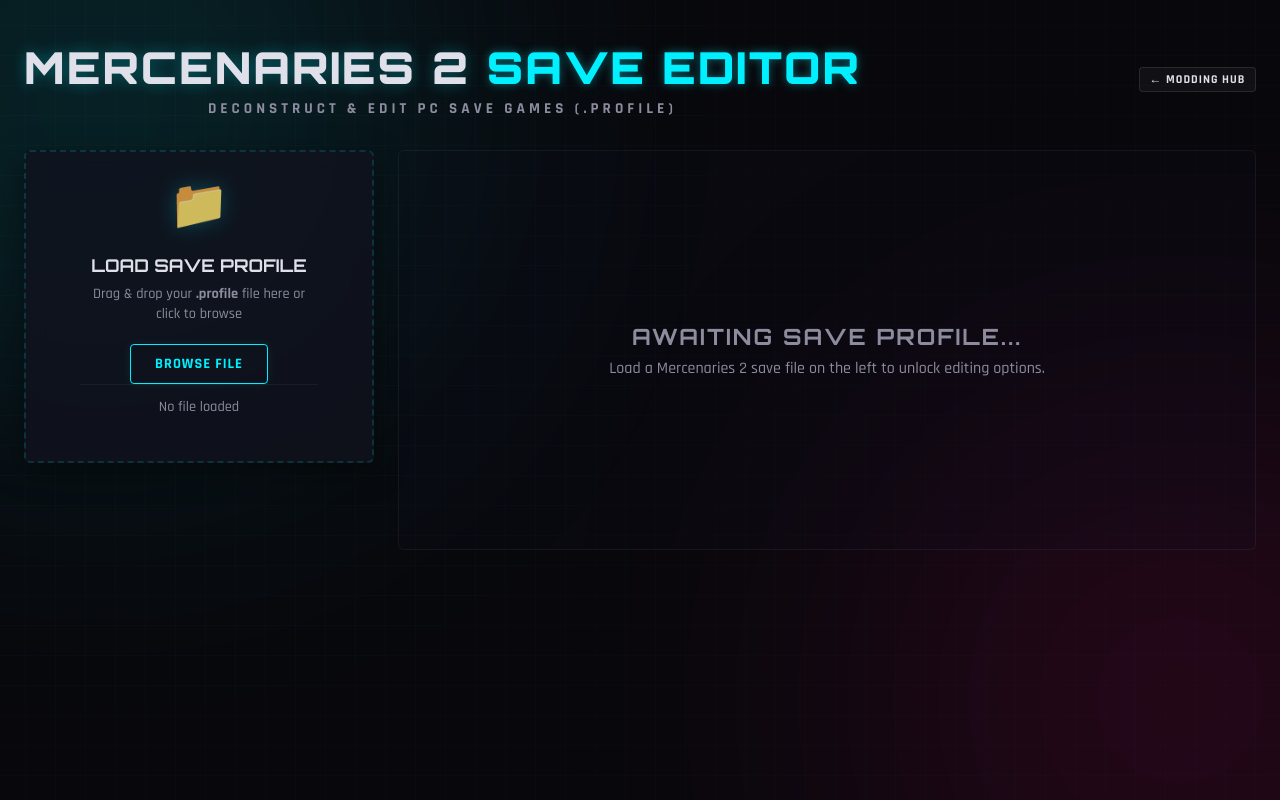
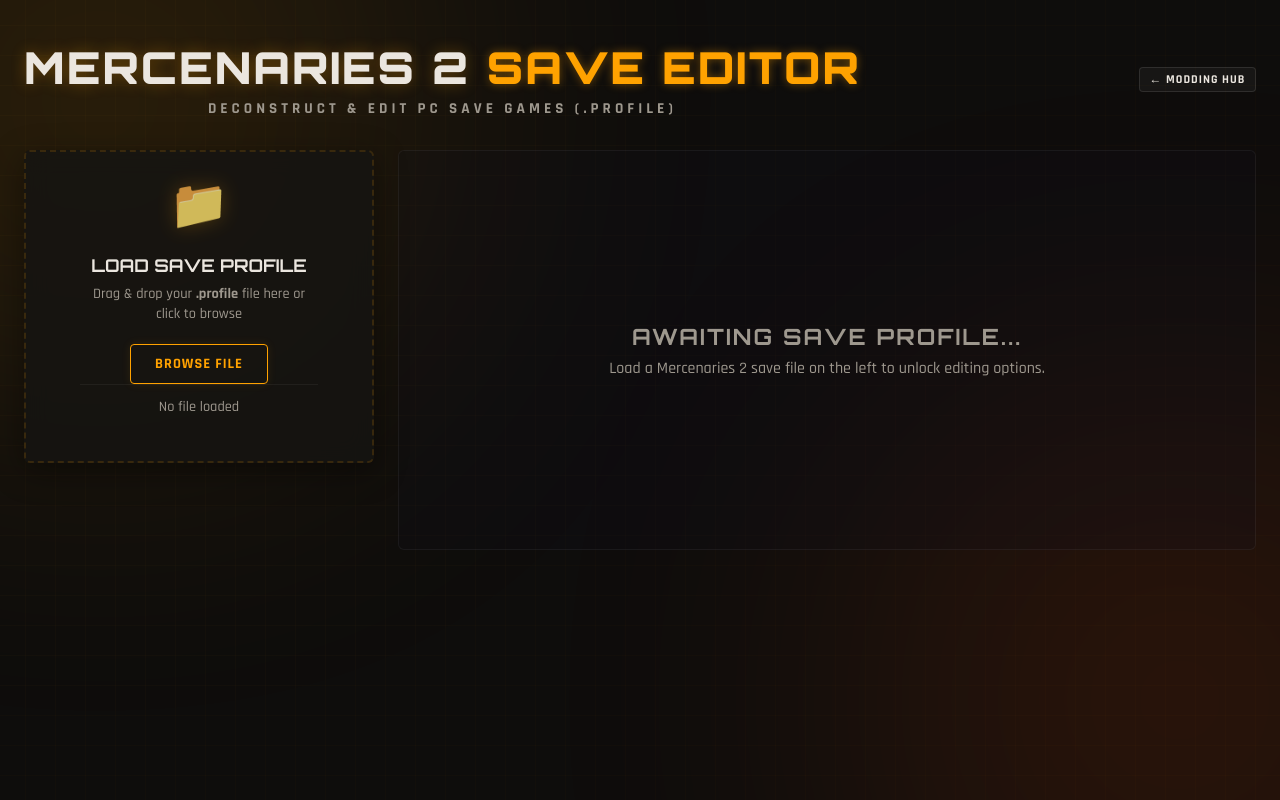
Before and after one commit to loganw234/mercs2-tools, a plain HTML site: page editor.html in a window 1280 px wide. Drawn offline with Linux system fonts and the light colour scheme.

Commit message:
Update color palette to match Mercenaries 2 amber and fire theme

```diff
--- a/index.css
+++ b/index.css
@@ -6,17 +6,17 @@
 }
 
 :root {
-    --bg-dark: #08080c;
-    --card-bg: rgba(18, 18, 30, 0.75);
-    --border-color: rgba(0, 240, 255, 0.15);
-    --border-glow: rgba(0, 240, 255, 0.35);
+    --bg-dark: #0e0d0c;
+    --card-bg: rgba(22, 20, 18, 0.85);
+    --border-color: rgba(255, 162, 0, 0.15);
+    --border-glow: rgba(255, 162, 0, 0.35);
 
-    --primary: #00f0ff;
-    --primary-glow: rgba(0, 240, 255, 0.4);
-    --accent: #ff007f;
-    --accent-glow: rgba(255, 0, 127, 0.4);
-    --text-main: #e0e0ea;
-    --text-muted: #8c8c9e;
+    --primary: #ffa200;
+    --primary-glow: rgba(255, 162, 0, 0.4);
+    --accent: #ff5100;
+    --accent-glow: rgba(255, 81, 0, 0.4);
+    --text-main: #ebe6df;
+    --text-muted: #9e988e;
 
     --friendly: #39ff14;
     --friendly-bg: rgba(57, 255, 20, 0.15);
@@ -46,8 +46,8 @@
     width: 100vw;
     height: 100vh;
     background-image:
-        linear-gradient(rgba(0, 240, 255, 0.02) 1px, transparent 1px),
-        linear-gradient(90deg, rgba(0, 240, 255, 0.02) 1px, transparent 1px);
+        linear-gradient(rgba(255, 162, 0, 0.02) 1px, transparent 1px),
+        linear-gradient(90deg, rgba(255, 162, 0, 0.02) 1px, transparent 1px);
     background-size: 30px 30px;
     background-position: center center;
     z-index: -3;
@@ -95,7 +95,7 @@
     font-weight: 900;
     letter-spacing: 2px;
     margin-bottom: 0.25rem;
-    text-shadow: 0 0 15px rgba(0, 240, 255, 0.3);
+    text-shadow: 0 0 15px rgba(255, 162, 0, 0.3);
 }
 
 .highlight {
@@ -132,8 +132,8 @@
 }
 
 .card:hover {
-    border-color: rgba(0, 240, 255, 0.25);
-    box-shadow: 0 8px 32px 0 rgba(0, 240, 255, 0.05);
+    border-color: rgba(255, 162, 0, 0.25);
+    box-shadow: 0 8px 32px 0 rgba(255, 162, 0, 0.05);
 }
 
 .section-title {
@@ -168,15 +168,15 @@
 
 .upload-card.dragover {
     border-color: var(--primary);
-    background: rgba(0, 240, 255, 0.05);
-    box-shadow: 0 0 20px rgba(0, 240, 255, 0.15);
+    background: rgba(255, 162, 0, 0.05);
+    box-shadow: 0 0 20px rgba(255, 162, 0, 0.15);
 }
 
 .upload-icon {
     font-size: 3rem;
     margin-bottom: 1rem;
     opacity: 0.8;
-    filter: drop-shadow(0 0 10px rgba(0, 240, 255, 0.3));
+    filter: drop-shadow(0 0 10px rgba(255, 162, 0, 0.3));
     transition: var(--transition);
 }
 
@@ -253,7 +253,7 @@
     background: transparent;
     color: var(--primary);
     border-color: var(--primary);
-    box-shadow: 0 0 10px rgba(0, 240, 255, 0.1);
+    box-shadow: 0 0 10px rgba(255, 162, 0, 0.1);
 }
 
 .btn-primary:hover {
@@ -304,7 +304,7 @@
 .btn-highlight {
     border-color: var(--primary);
     color: var(--primary);
-    background: rgba(0, 240, 255, 0.05);
+    background: rgba(255, 162, 0, 0.05);
 }
 
 .btn-hostile {
@@ -380,13 +380,13 @@
 
 .char-option:hover {
     border-color: var(--primary-glow);
-    background: rgba(0, 240, 255, 0.02);
+    background: rgba(255, 162, 0, 0.02);
 }
 
 .char-option.selected {
     border-color: var(--primary);
-    background: rgba(0, 240, 255, 0.06);
-    box-shadow: 0 0 15px rgba(0, 240, 255, 0.1);
+    background: rgba(255, 162, 0, 0.06);
+    box-shadow: 0 0 15px rgba(255, 162, 0, 0.1);
 }
 
 .char-avatar {
@@ -651,7 +651,7 @@
     max-height: 85vh;
     display: flex;
     flex-direction: column;
-    box-shadow: 0 10px 40px rgba(0, 240, 255, 0.1);
+    box-shadow: 0 10px 40px rgba(255, 162, 0, 0.1);
     animation: fadeInModal 0.2s cubic-bezier(0.16, 1, 0.3, 1);
 }
 
@@ -717,7 +717,7 @@
 }
 
 .depot-item:hover {
-    border-color: rgba(0, 240, 255, 0.15);
+    border-color: rgba(255, 162, 0, 0.15);
 }
 
 .depot-item-name {
```
